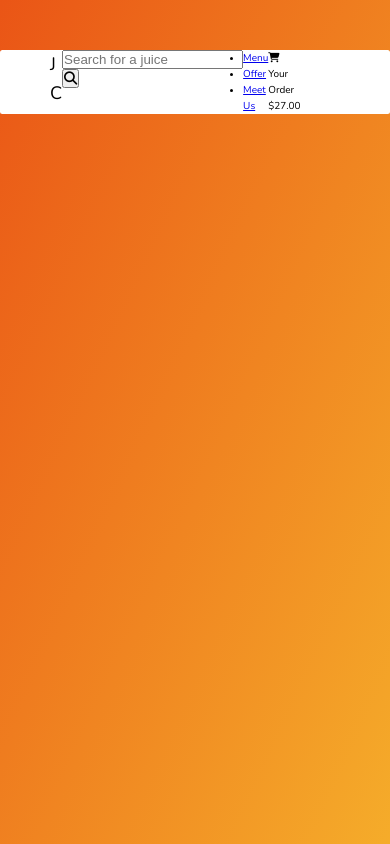
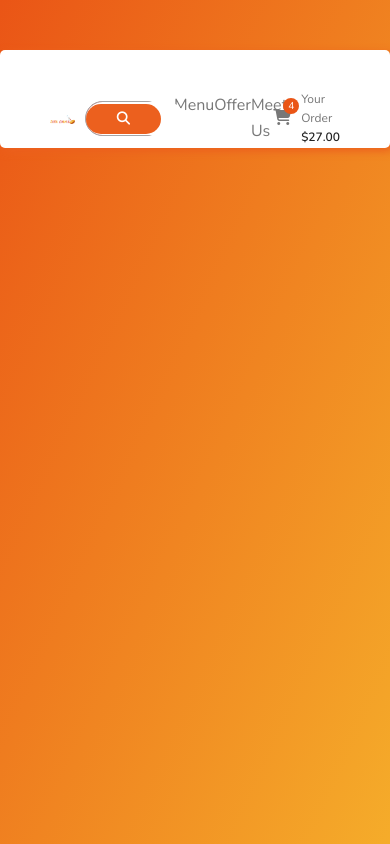
Before and after one commit to Mechack08/juice-coner-app, a website built with Parcel: page index.html in a window 390 px wide. Built offline with nearby package versions, Linux system fonts and the light colour scheme; a web font is replaced by a local one.

Commit message:
navbar designed but no responsive

```diff
--- a/index.html
+++ b/index.html
@@ -19,7 +19,12 @@
     <div class="container">
       <header>
         <nav>
-          <span class="logo">J C</span>
+          <span class="logo"
+            ><a href="#"
+              ><img
+                src="src/assets/juice-corner-logo-removebg-preview.png"
+                alt="" /></a
+          ></span>
           <form class="searchbar">
             <input
               type="text"
@@ -31,14 +36,25 @@
             </button>
           </form>
           <ul class="nav__list">
-            <li><a href="#">Menu</a></li>
-            <li><a href="#">Offer</a></li>
-            <li><a href="#">Meet Us</a></li>
+            <li class="nav__item">
+              <a href="#" class="nav__item--link">Menu</a>
+            </li>
+            <li class="nav__item">
+              <a href="#" class="nav__item--link">Offer</a>
+            </li>
+            <li class="nav__item">
+              <a href="#" class="nav__item--link">Meet Us</a>
+            </li>
           </ul>
           <div class="order">
-            <i class="fa-solid fa-cart-shopping"></i>
-            <span class="cart__lable">Your Order</span>
-            <span class="cart__total">$27.00</span>
+            <div class="order__icon">
+              <i class="fa-solid fa-cart-shopping"></i>
+              <span class="order__number">4</span>
+            </div>
+            <div class="order__desc">
+              <span class="cart__lable">Your Order</span>
+              <span class="cart__total">$27.00</span>
+            </div>
           </div>
         </nav>
       </header>
--- a/src/js/controller.js
+++ b/src/js/controller.js
@@ -0,0 +1,25 @@
+"use strict";
+
+const nav = document.querySelector("nav");
+
+nav.addEventListener("mouseover", function (e) {
+  if (!e.target.classList.contains("nav__item--link")) return;
+
+  const menu = e.target.closest(".nav__item");
+
+  menu.classList.add("active");
+  document.querySelectorAll(".nav__item").forEach((el) => {
+    if (menu !== el) el.style.filter = "blur(2px)";
+  });
+});
+
+nav.addEventListener("mouseout", function (e) {
+  if (!e.target.classList.contains("nav__item--link")) return;
+
+  const menu = e.target.closest(".nav__item");
+
+  menu.classList.remove("active");
+  document.querySelectorAll(".nav__item").forEach((el) => {
+    if (menu !== el) el.style.filter = "none";
+  });
+});
--- a/src/sass/_base.scss
+++ b/src/sass/_base.scss
@@ -7,7 +7,7 @@ $color-grad-2: #ea5516;
 $color-grad-3: #f5ac2a;
 
 $color-grey-light-1: #ece7e9;
-$color-grey-light-1: #dfdcde;
+$color-grey-light-2: #dfdcde;
 $color-grey-dark-1: #a5a5a5;
 $color-grey-dark-2: #777777;
 
@@ -29,6 +29,26 @@ $bp-smallest: 31.25em; // 500px
   box-sizing: inherit;
 }
 
+a {
+  text-decoration: none;
+  color: $color-grey-dark-2;
+}
+
+ul {
+  list-style: none;
+}
+
+img {
+  width: 100%;
+  height: 100%;
+  object-fit: cover;
+}
+
+.btn {
+  border: none;
+  outline: none;
+}
+
 html {
   box-sizing: border-box;
   font-size: 62.5%;
@@ -42,13 +62,15 @@ body {
   background-repeat: no-repeat;
   background-size: cover;
   min-height: calc(100vh - 5rem);
+  color: $color-grey-dark-2;
 }
 
 .container {
-  max-width: $bp-large;
+  max-width: 115rem;
   background-color: #fff;
   margin: 5rem auto;
-  border-radius: 0.25rem;
+  border-radius: 0.5rem;
+  box-shadow: 3px 3px 8px $color-primary;
 }
 
 // font-family: 'Caveat', cursive;
--- a/src/sass/_components.scss
+++ b/src/sass/_components.scss
@@ -1,9 +1,96 @@
 nav {
   display: grid;
   grid-template-columns: 5rem repeat(10, 1fr) 5rem;
+  align-items: center;
+  font-size: 1.6rem;
+  padding-top: 4rem;
 }
 
 .logo {
   font-size: 1.8rem;
   grid-column: 2 / 3;
+  font-family: "Sedgwick Ave Display", cursive;
 }
+
+.searchbar {
+  grid-column: 3 / 7;
+  justify-self: center;
+  border: 1px solid $color-grey-dark-1;
+  width: 80%;
+  background-color: brown;
+  position: relative;
+  height: 3.5rem;
+  border-radius: 99rem;
+
+  display: flex;
+
+  input {
+    border: none;
+    outline: none;
+    width: 100%;
+    border-radius: 99rem;
+    padding: 0 8.5rem 0 1.3rem;
+  }
+
+  .btn-search {
+    position: absolute;
+    top: 50%;
+    right: 0.2rem;
+    transform: translateY(-50%);
+    height: 3rem;
+    width: 7.5rem;
+    border-radius: 99rem;
+    cursor: pointer;
+    background-color: $color-primary;
+    color: #fff;
+    transition: all 0.3s ease-out;
+
+    &:hover {
+      background-color: $color-grad-3;
+    }
+  }
+}
+
+.nav__list {
+  grid-column: 7 / 10;
+
+  display: flex;
+  justify-content: space-evenly;
+}
+li {
+  transition: all 0.3s ease-out;
+}
+li.active a {
+  color: $color-primary;
+}
+
+.order {
+  grid-column: 11 / 12;
+
+  display: flex;
+  align-items: center;
+  gap: 1rem;
+}
+.order__icon {
+  position: relative;
+}
+.order__number {
+  position: absolute;
+  top: -0.8rem;
+  right: -0.8rem;
+  font-size: 1rem;
+  background-color: $color-grad-2;
+  width: 1.6rem;
+  height: 1.6rem;
+  border-radius: 50%;
+  color: #fff;
+  text-align: center;
+}
+.order__desc {
+  font-size: 1.2rem;
+
+  .cart__total {
+    font-weight: 700;
+    color: #222;
+  }
+}
```
Also changed, not shown: src/assets/juice-corner-logo-removebg-preview.png (added), src/assets/juice-corner-logo-removebg-preview.svg (added), src/assets/juice-corner-logo-small-removebg-preview.png (added), src/assets/juice-corner-logo-small-removebg-preview.svg (added), src/assets/juice-corner-logo-small.png (added), src/assets/juice-corner-logo.png (added).
